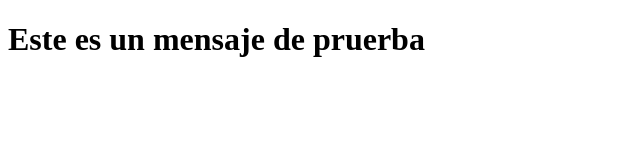
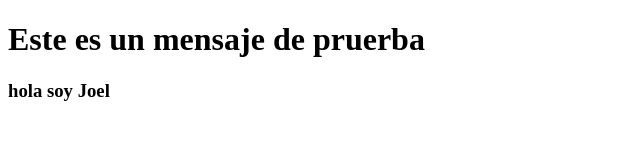
Before and after one commit to JoelArriola502/PracticaProyecto, a plain HTML site: page src/index.html in a window 1280 px wide. Shown: the whole page, without its empty margins (0-640 px from the left). Drawn offline with Linux system fonts and the light colour scheme.

Commit message:
Le Agrege un cambio joel

```diff
--- a/src/index.html
+++ b/src/index.html
@@ -8,6 +8,7 @@
 <body>
     <div class="container">
         <h1 id="prueba"></h1>
+        <h3>hola soy Joel</h3>
     </div>
 
 </body>
```
